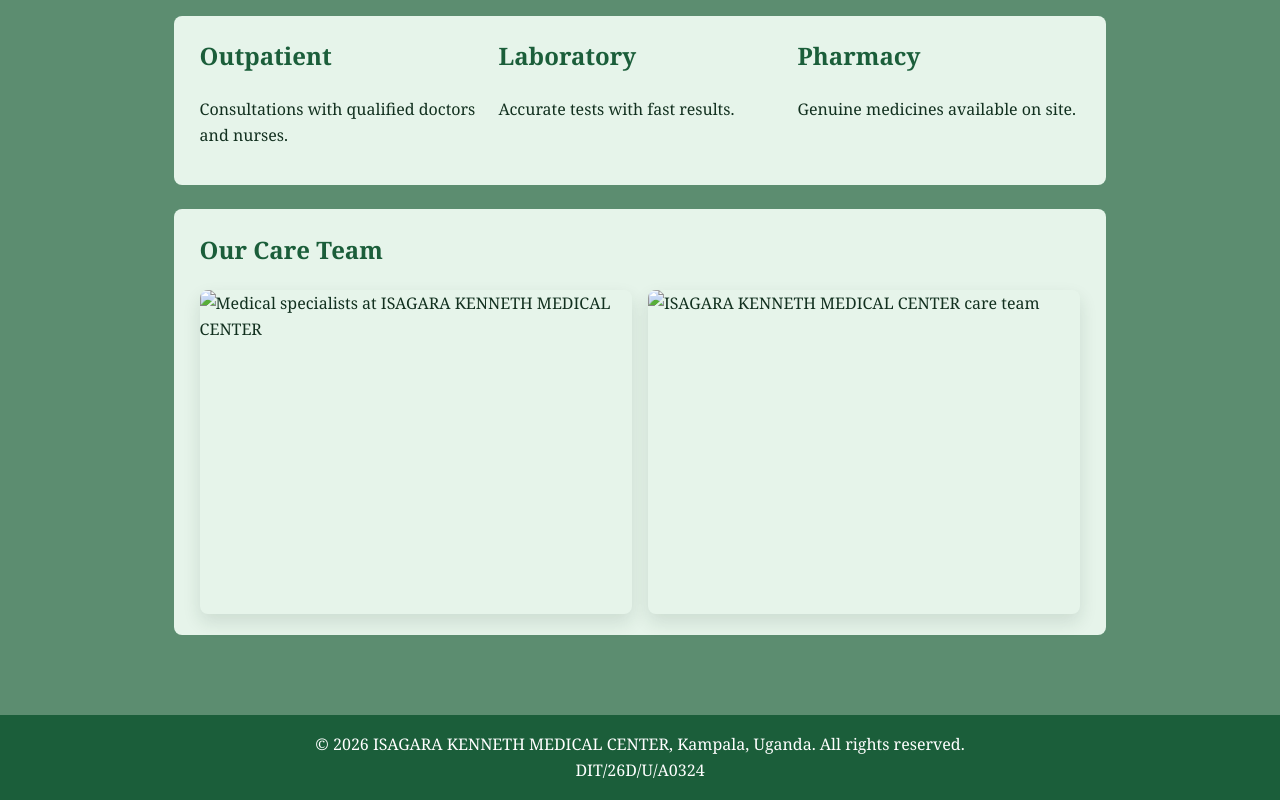
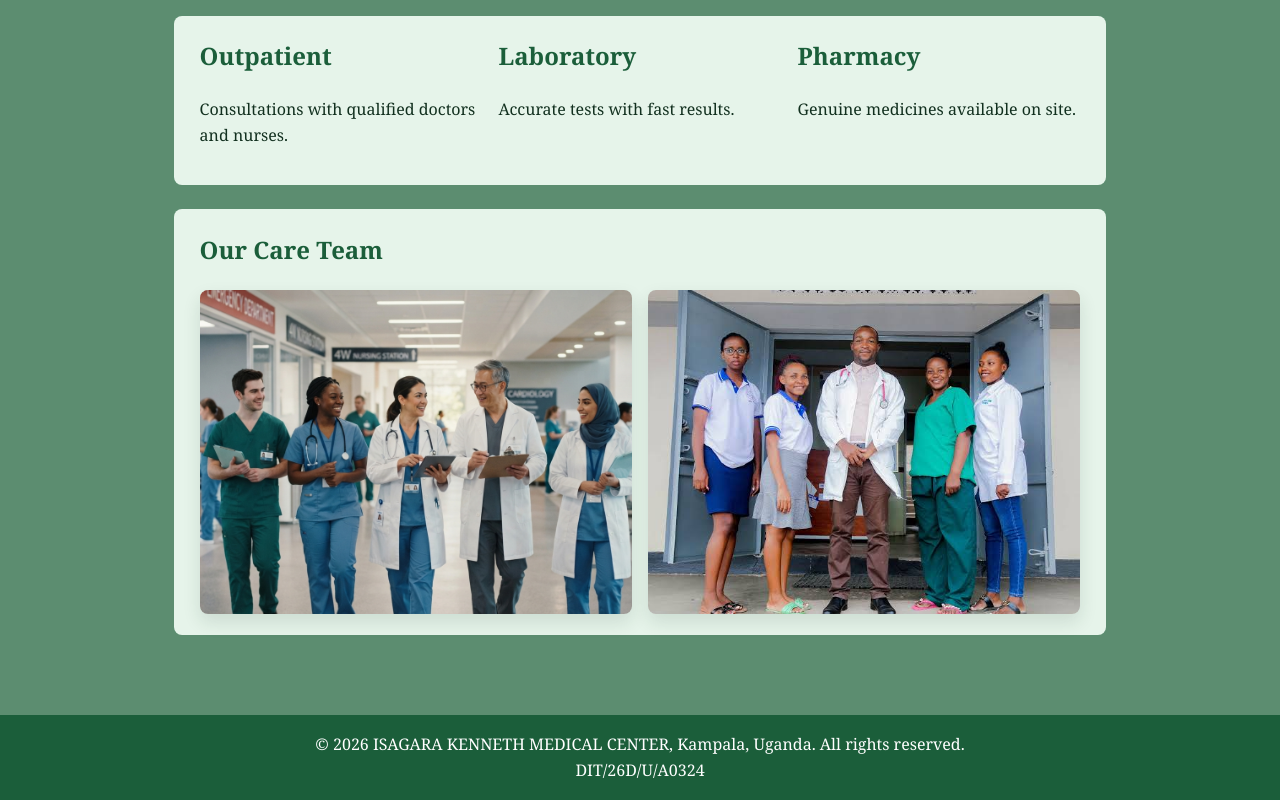
Before and after one commit to kennethisagara-creator/KENNETH-MEDICAL, a plain HTML site: page index.html in a window 1280 px wide. Shown: the part 724-1524 px from the top of the page. Drawn offline with Linux system fonts and the light colour scheme.

Commit message:
Update index.html

```diff
--- a/index.html
+++ b/index.html
@@ -24,7 +24,7 @@
     <section class="hero-section">
       <div class="hero-copy">
         <h2>Welcome to ISAGARA KENNETH MEDICAL CENTER</h2>
-        <img class="site-logo" src="Images/logo.jpg.jpg" alt="ISAGARA KENNETH MEDICAL CENTER logo" width="200" height="150">
+        <img class="site-logo" src="logo.jpg" alt="ISAGARA KENNETH MEDICAL CENTER logo" width="200" height="150">
         <p>We provide general medicine, maternity and child health, laboratory services, pharmacy and emergency care in the heart of Kampala.</p>
       </div>
       <img class="hero-photo" src="Doctor.jpg" alt="Doctor at ISAGARA KENNETH MEDICAL CENTER">
@@ -39,8 +39,8 @@
     <section class="gallery-section">
       <h2>Our Care Team</h2>
       <div class="image-gallery">
-        <img src="Images/Specialists.jpeg" alt="Medical specialists at ISAGARA KENNETH MEDICAL CENTER">
-        <img src="Images/Team.jpg" alt="ISAGARA KENNETH MEDICAL CENTER care team">
+        <img src="Specialists.jpeg" alt="Medical specialists at ISAGARA KENNETH MEDICAL CENTER">
+        <img src="Team.jpg" alt="ISAGARA KENNETH MEDICAL CENTER care team">
       </div>
     </section>
 
```
